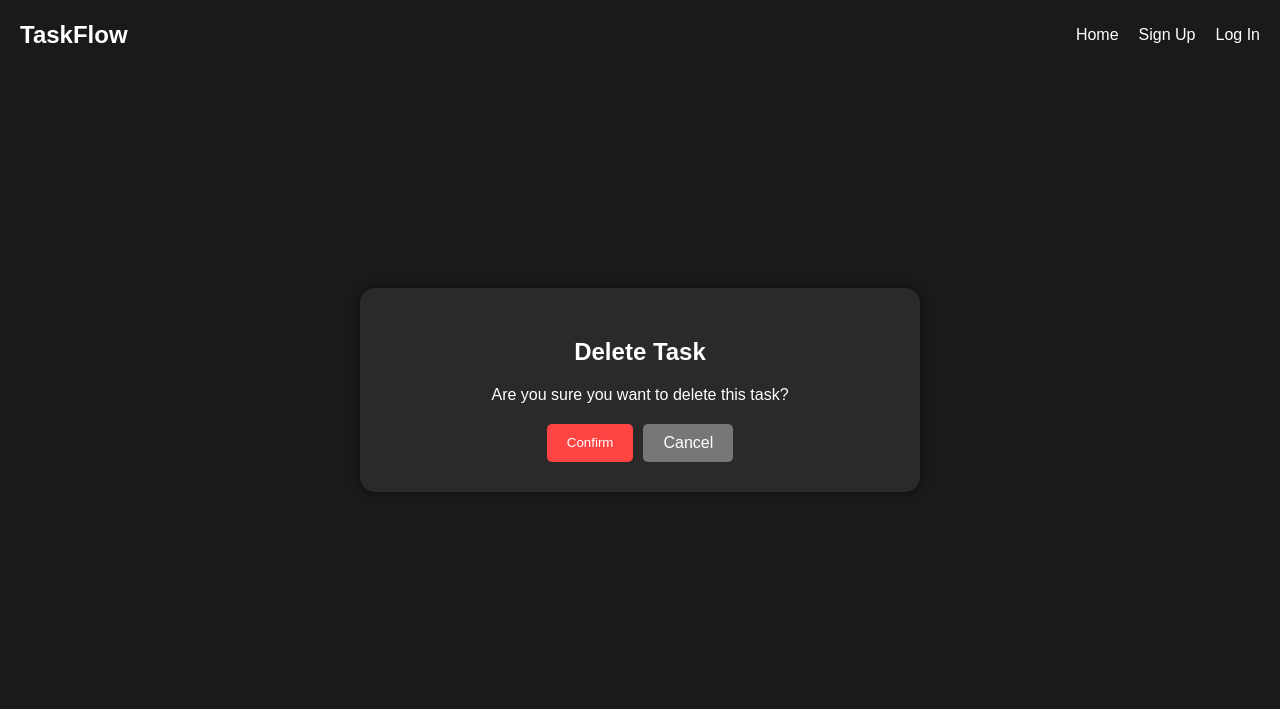
After one commit to amirhs110/Todo-app, a Django app: page /task/delete/1/ in a window 1280 px wide. The commit adds this page. Shown: the top 709 px of the page. Run offline with Django 4.2, Linux system fonts and the light colour scheme; tables that the repository leaves empty hold one stand-in row (values such as "Sample post").

Commit message:
add edit  and delete views for detail page

```diff
--- /dev/null
+++ b/core/statics/css/delete_task.css
@@ -0,0 +1,55 @@
+.delete-main {
+    display: flex;
+    justify-content: center;
+    align-items: center;
+    min-height: 80vh;
+    background-color: #1a1a1a;
+    color: #fff;
+}
+
+.delete-container {
+    background-color: #2a2a2a;
+    padding: 30px;
+    border-radius: 15px;
+    box-shadow: 0 0 10px rgba(0, 0, 0, 0.5);
+    width: 100%;
+    max-width: 500px;
+    text-align: center;
+}
+
+.delete-container h2 {
+    margin-bottom: 20px;
+}
+
+.delete-container p {
+    margin-bottom: 20px;
+}
+
+.delete-container form {
+    display: flex;
+    justify-content: center;
+    gap: 10px;
+}
+
+.delete-container .btn {
+    padding: 10px 20px;
+    border: none;
+    border-radius: 5px;
+    background-color: #ff4444;
+    color: #fff;
+    cursor: pointer;
+    transition: background-color 0.3s;
+}
+
+.delete-container .btn:hover {
+    background-color: #ff0000;
+}
+
+.delete-container .btn-cancel {
+    background-color: #777;
+    text-decoration: none;
+}
+
+.delete-container .btn-cancel:hover {
+    background-color: #555;
+}
--- a/core/task/urls.py
+++ b/core/task/urls.py
@@ -1,5 +1,5 @@
 from django.urls import path
-from .views import HomeView, TaskListView, TaskDetailView, TaskCreateView, TaskEditView, TaskDeleteView, TaskDoneView
+from .views import HomeView, TaskListView, TaskDetailView, TaskCreateView, TaskEditView, TaskDeleteView, TaskDoneView, TaskDetailEditView, TaskDetailDeleteView
 
 app_name = 'task'
 
@@ -9,6 +9,8 @@ urlpatterns = [
     path('task/<int:pk>/', TaskDetailView.as_view(), name="detail"),
     path('task/create/', TaskCreateView.as_view(), name="create"),
     path('task/edit/<int:pk>/', TaskEditView.as_view(), name="edit"),
+    path('task/detail-edit/<int:pk>/', TaskDetailEditView.as_view(), name="detail-edit"),
     path('task/delete/<int:pk>/', TaskDeleteView.as_view(), name="delete"),
+    path('task/detail-delete/<int:pk>/', TaskDetailDeleteView.as_view(), name="detail-delete"),
     path('task/done/<int:pk>/', TaskDoneView.as_view(), name="done"),
 ]
--- a/core/task/views.py
+++ b/core/task/views.py
@@ -37,10 +37,20 @@ class TaskEditView(UpdateView):
     fields=["title", 'content']
     success_url = reverse_lazy("task:dashboard")
 
+class TaskDetailEditView(UpdateView):
+    model = Task
+    fields=["title", 'content']
+    success_url = reverse_lazy("task:dashboard")
+
+    template_name = "task/update_task.html"
+
 class TaskDeleteView(DeleteView):
     model = Task
     success_url = reverse_lazy("task:dashboard")
 
+class TaskDetailDeleteView(DeleteView):
+    model = Task
+    success_url = reverse_lazy("task:dashboard")
 
 class TaskDoneView(View):
     model = Task
--- /dev/null
+++ b/core/templates/task/task_confirm_delete.html
@@ -0,0 +1,22 @@
+{% extends "base.html" %}
+{% load static %}
+
+{% block extra_css %}
+<link rel="stylesheet" href="{% static 'css/delete_task.css' %}">
+{% endblock %}
+
+{% block title %}Delete Task{% endblock %}
+
+{% block content %}
+<main class="delete-main">
+    <div class="delete-container">
+        <h2>Delete Task</h2>
+        <p>Are you sure you want to delete this task?</p>
+        <form id="deleteTaskForm" method="post" action="{% url 'task:delete' pk=task.id %}">
+            {% csrf_token %}
+            <button type="submit" class="btn">Confirm</button>
+            <a href="{% url 'task:detail' pk=task.id %}" class="btn btn-cancel">Cancel</a>
+        </form>
+    </div>
+</main>
+{% endblock %}
--- a/core/templates/task/task_detail.html
+++ b/core/templates/task/task_detail.html
@@ -21,8 +21,8 @@
                     {% else %}
                         <a href="{% url 'task:done' pk=object.id %}" class="btn btn-check">Done</a>
                     {% endif %}
-                    <a href="#" class="btn btn-edit">Edit</a>
-                    <a href="#" class="btn btn-delete">Delete</a>
+                    <a href="{% url 'task:detail-edit' pk=object.id %}" class="btn btn-edit">Edit</a>
+                    <a href="{% url 'task:detail-delete' pk=object.id %}" class="btn btn-delete">Delete</a>
                 </div>
             </div>
         </section>
```
Also changed, not shown: core/statics/css/edit_task.css (added, +57 -0 lines), core/templates/task/update_task.html (added, +24 -0 lines).
